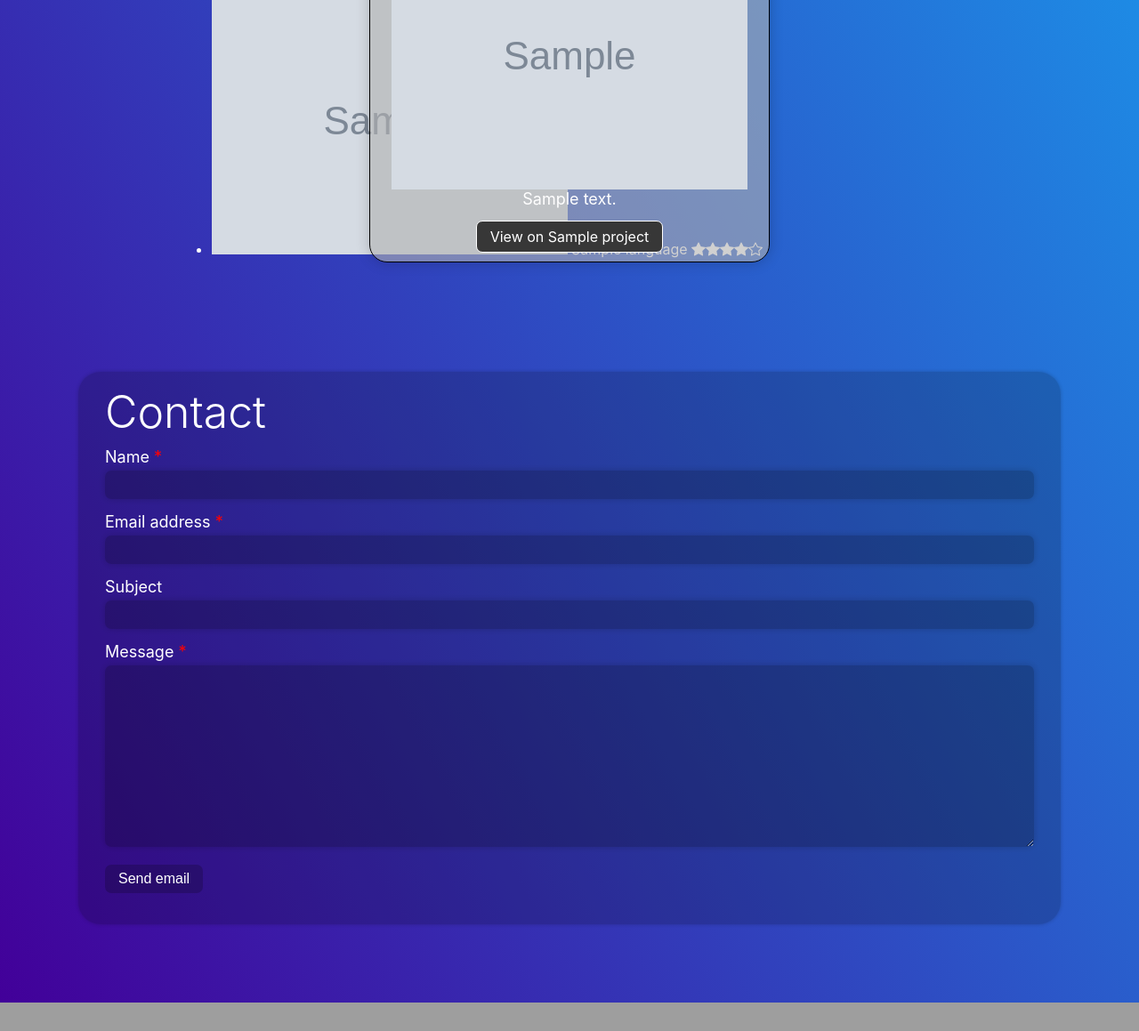
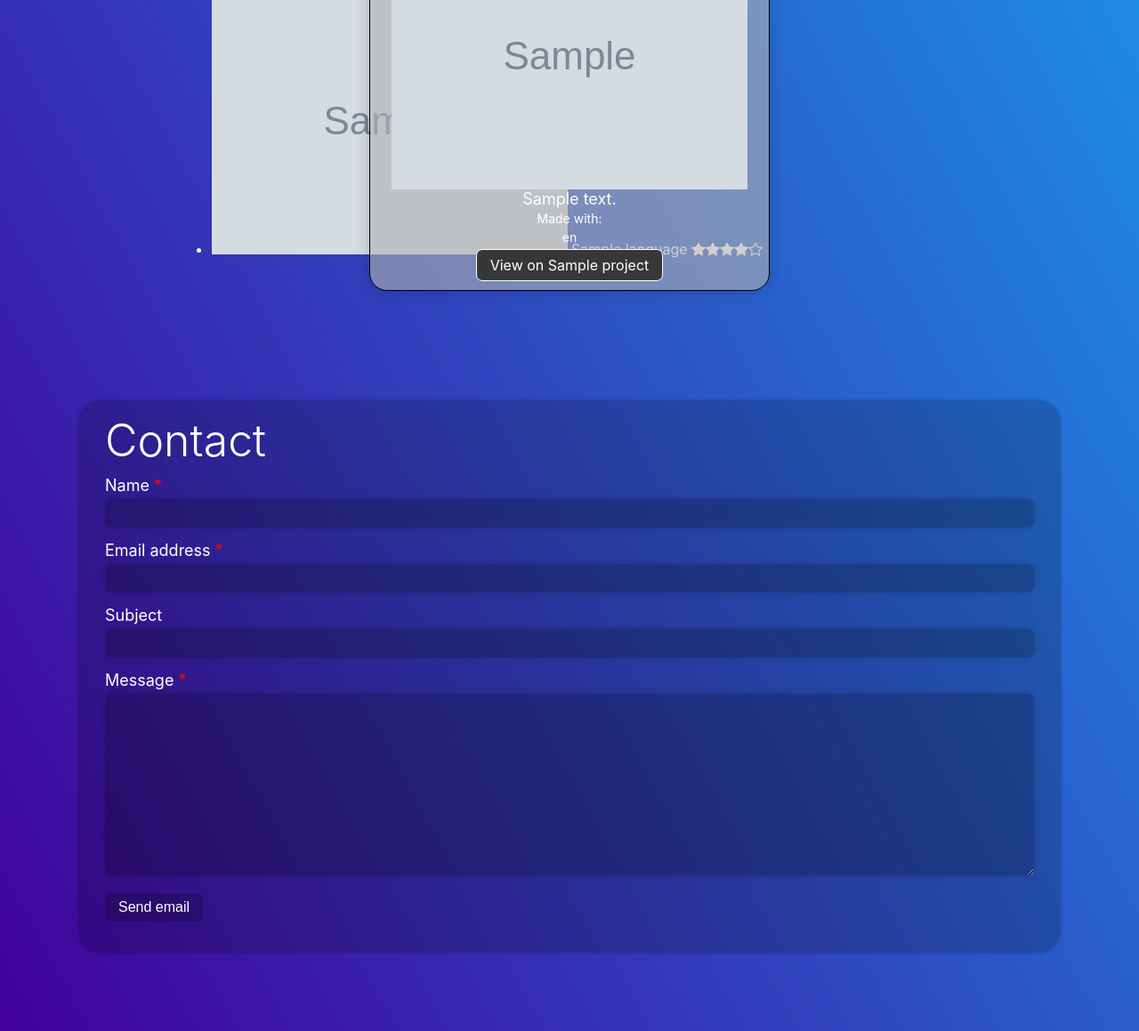
Before and after one commit to jasonli0616/jasonli0616.dev, a Flask app: template templates/index.html in a window 1280 px wide. Shown: the part 1210-2369 px from the top of the page at 89% size. Before the commit the page ends 2337 px from the top, so only its background shows below. Run offline with Flask 2, Linux system fonts and the light colour scheme; the template is opened without the code that fills it: most values are stand-ins (such as "Sample title", 1, 10 or a date in 2020); grey boxes marked "Sample" are stand-in pictures.

Commit message:
Update project styles

```diff
--- a/static/css/projects.css
+++ b/static/css/projects.css
@@ -42,7 +42,7 @@
 .projects p {
     margin: auto 5px;
     height: fit-content;
-    padding-bottom: 40px;
+    padding-bottom: 30px;
 }
 
 .projects p a {
@@ -54,10 +54,14 @@
     text-decoration: underline;
 }
 
+span.project-language {
+    font-size: 14px;
+}
+
 .projects .btn {
     position: absolute;
     bottom: 0;
-    margin: 10px auto;
     left: 0;
     right: 0;
+    margin: 10px auto;
 }
--- a/templates/index.html
+++ b/templates/index.html
@@ -125,14 +125,22 @@
                 data-aos-duration="700"
             >
                 <h2>{{ project.name }}</h2>
-                <img src="{{ project.imageURL }}" alt=""
+                <img src="{{ project.imageURL }}" alt="" style="max-height: 300px;"
                     data-aos="fade-down"
                     data-aos-delay="200"
                     data-aos-duration="700"
                 >
                 <p>
                     {{ project.description }}
+                    <br>
+                    <span class="project-language">
+                        {% if project.languages %}
+                        Made with:<br>
+                        {{ project.languages }}
+                        {% endif %}
+                    </span>
                 </p>
+
                 <a href="{{ project.buttonURL }}" target="_blank" class="btn">View on {{ project.buttonWebsiteName }}</a>
             </div>
         {% endfor %}
```
